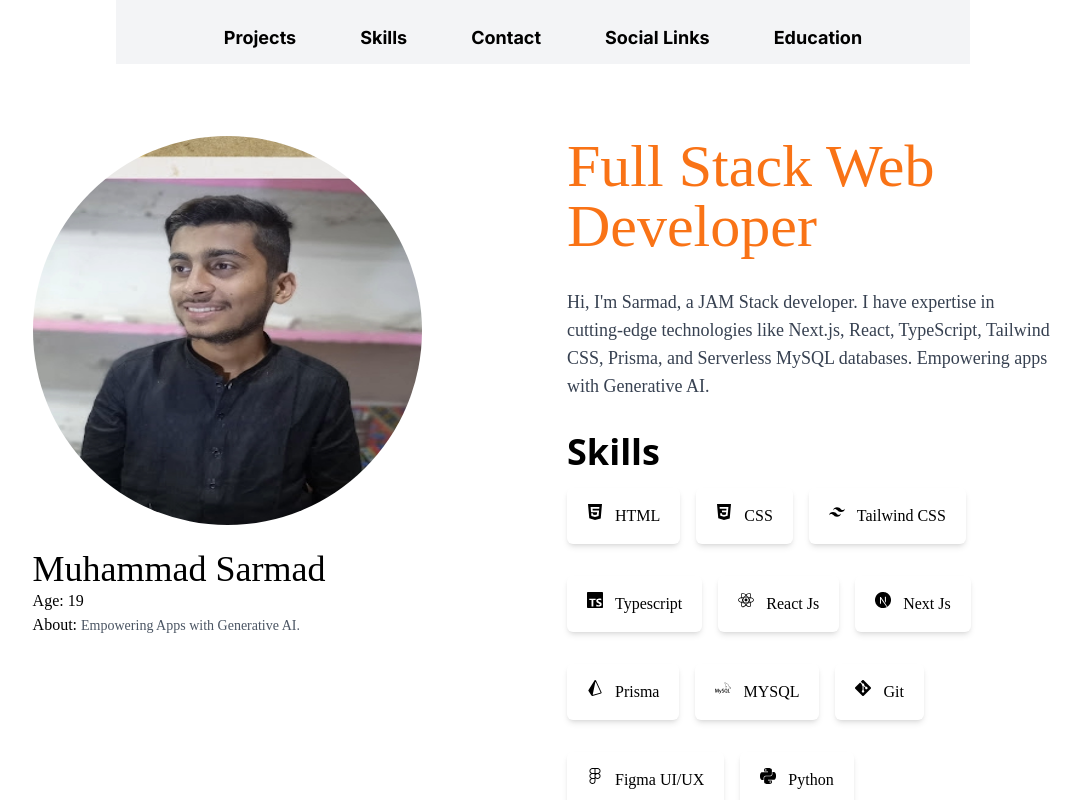
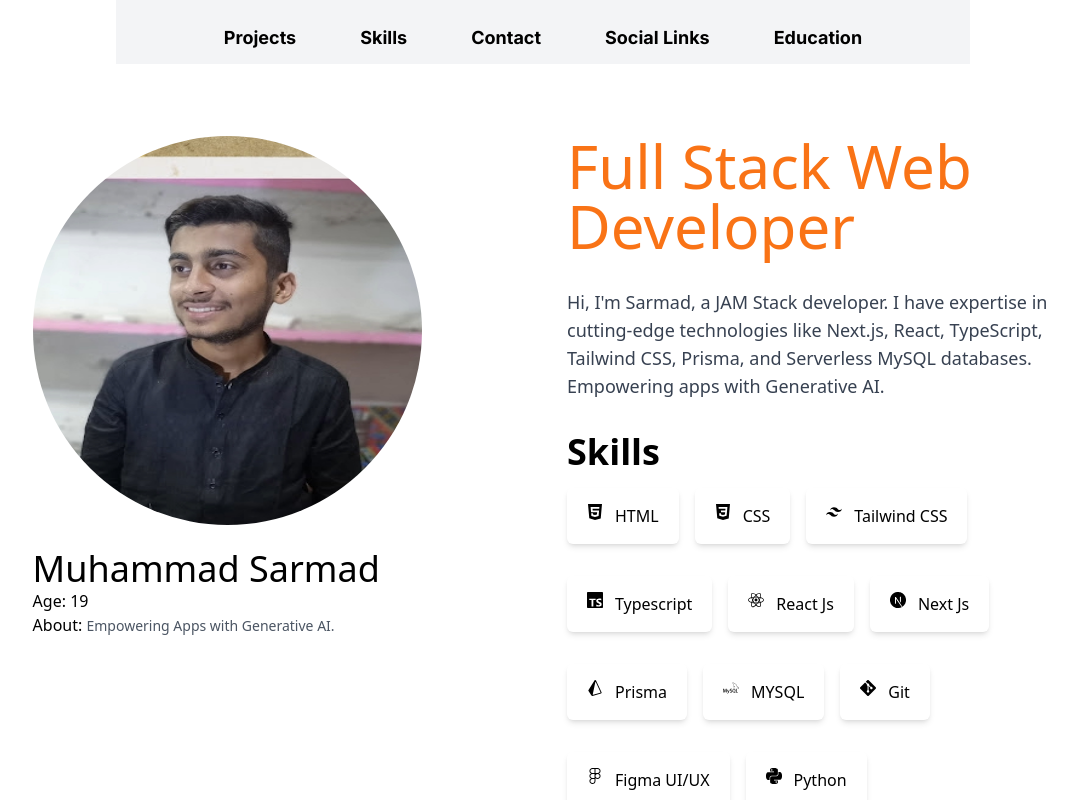
Before and after one commit to Sarmad426/Portfolio-Template, a Next.js app: page / in a window 1280 px wide. Shown: the top 800 px of the page, without its empty margins (97-1177 px from the left). Built offline with nearby package versions, Linux system fonts and the light colour scheme.

Commit message:
Updated the font

```diff
--- a/src/app/layout.tsx
+++ b/src/app/layout.tsx
@@ -16,7 +16,7 @@ export default function RootLayout({
       <head>
         <link rel="icon" type="jpg" href="logo.jpg" />
       </head>
-      <body className="font-[ubuntu]">
+      <body>
         <Navbar />
         {children}
       </body>
```
